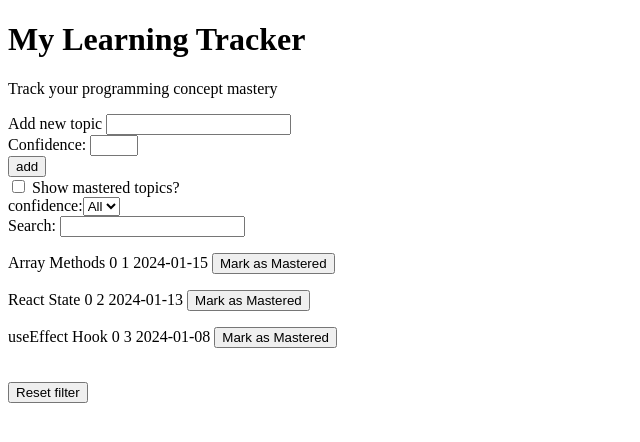
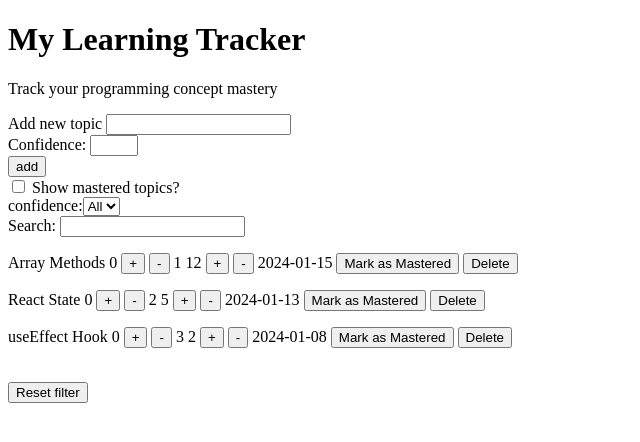
Before and after one commit to Naiel-Yohannes/Learning-Tracker, a React app in the folder Learning-tracker/: page / in a window 1280 px wide. Shown: the top 442 px of the page, without its empty margins (0-640 px from the left). Built offline with nearby package versions, Linux system fonts and the light colour scheme; the HTML template or start-up script is replaced by a standard one.

Commit message:
Adding more functionality to the topics

```diff
--- a/Learning-tracker/src/App.jsx
+++ b/Learning-tracker/src/App.jsx
@@ -78,13 +78,35 @@ function App() {
     }
   }
 
+  const operation = (id, sign) => {
+    if(sign === '+'){
+      setAllTopic(allTopic.map(t => t.id === id && t.confidence < 5 ? {...t, confidence: t.confidence + 1} : t))
+    }
+    if(sign === '-'){
+      setAllTopic(allTopic.map(t => t.id === id && t.confidence > 0 ? {...t, confidence: t.confidence - 1} : t))
+    }
+  }
+
+  const hours = (id, sign) => {
+    if(sign === '+'){
+      setAllTopic(allTopic.map(t => t.id === id ? {...t, hoursStudied: t.hoursStudied + 1, lastPracticed: new Date().toISOString().split('T')[0]} : t))
+    }
+    if(sign === '-'){
+      setAllTopic(allTopic.map(t => t.id === id ? {...t, hoursStudied: t.hoursStudied - 1, lastPracticed: new Date().toISOString().split('T')[0]} : t))
+    }
+  }
+
+  const remove = (id) => {
+    setAllTopic(allTopic.filter(t => t.id !== id))
+  }
+
   return (
     <>
       <h1>My Learning Tracker</h1>
       <p>Track your programming concept mastery</p>
 
       <LearningForm onChange={e => setNewTopic(e.target.value)} value={newTopic} onClick={add} confidenceOnChange={confidenceOnChange} confidenceValue={confidence} />
-      <FilterControls reset={reset} selected={selected} selectedOnChange={e => setSelected(e.target.value)} toggle={toggleMastered} filtered={filteredTopic} filteredOnChange={e => setFilter(e.target.value)} filteredValue={filter} checked={checked} checkOnChange={e => setChecked(e.target.checked)} />
+      <FilterControls remove={remove} hours={hours} operation={operation} reset={reset} selected={selected} selectedOnChange={e => setSelected(e.target.value)} toggle={toggleMastered} filtered={filteredTopic} filteredOnChange={e => setFilter(e.target.value)} filteredValue={filter} checked={checked} checkOnChange={e => setChecked(e.target.checked)} />
     </>
   )
 }
--- a/Learning-tracker/src/FilterControls.jsx
+++ b/Learning-tracker/src/FilterControls.jsx
@@ -1,4 +1,6 @@
-const FilterControls = ({toggle, filteredOnChange, filteredValue, filtered, checked, checkOnChange, selected, selectedOnChange, reset}) => {
+import TopicItem from "./TopicItem"
+
+const FilterControls = ({toggle, filteredOnChange, filteredValue, filtered, checked, checkOnChange, selected, selectedOnChange, reset, operation, hours, remove}) => {
 
     return(
         <div>
@@ -19,7 +21,7 @@ const FilterControls = ({toggle, filteredOnChange, filteredValue, filtered, chec
 
 
             {filtered.map(element => (
-                <p key={element.id}>{element.topic} {element.confidence} {element.id} {element.lastPracticed} <button onClick={() => toggle(element.id)}>{element.mastered ? "Mark as Unmastered" : "Mark as Mastered"}</button></p>
+                <TopicItem key={element.id} element={element} toggleOnClick={() => toggle(element.id)} operation={operation} hours={hours} remove={remove} />
             ))}
 
             <br />
--- /dev/null
+++ b/Learning-tracker/src/TopicItem.jsx
@@ -0,0 +1,7 @@
+const TopicItem = ({element, toggleOnClick, operation, hours, remove}) => {
+    return(
+        <div><p>{element.topic} {element.confidence} <button onClick={() => operation(element.id, '+')}>+</button> <button onClick={() => hours(element.id, '-')}>-</button> {element.id} {element.hoursStudied} <button onClick={() => hours(element.id, '+')}>+</button> <button onClick={() => hours(element.id, '-')}>-</button> {element.lastPracticed} <button onClick={toggleOnClick}>{element.mastered ? "Mark as Unmastered" : "Mark as Mastered"}</button> <button onClick={() => remove(element.id)}>Delete</button></p></div>
+    )
+}
+
+export default TopicItem
```
